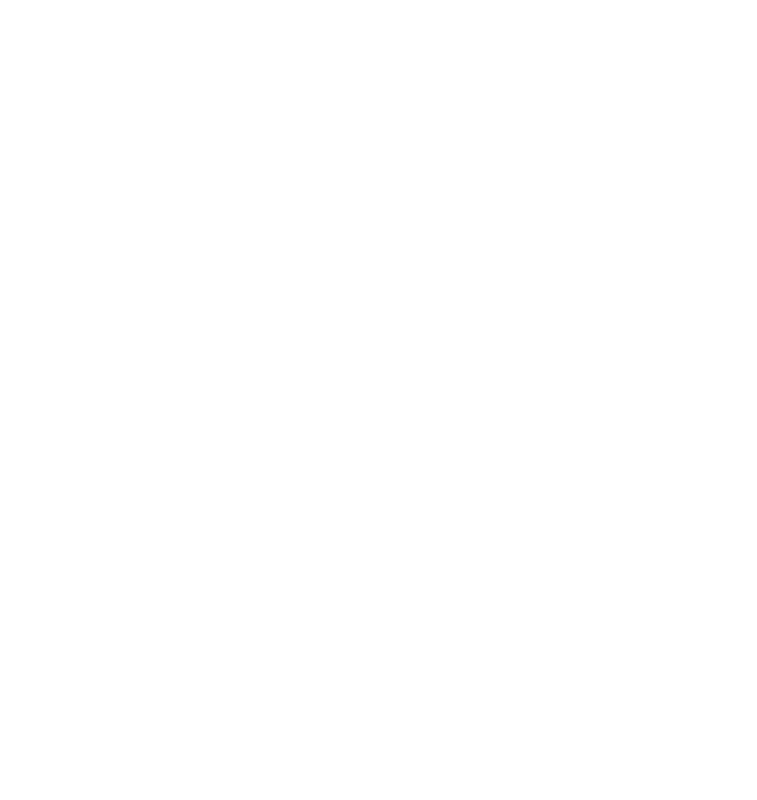
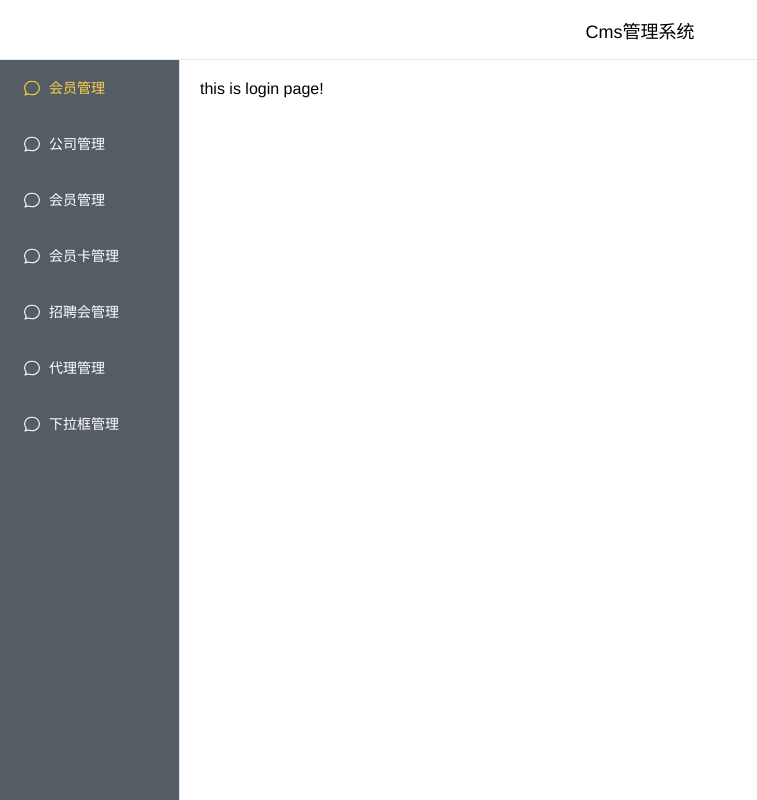
Before and after one commit to bo-ddd/graduate-cms, a Vue app: page /login in a window 1280 px wide. Before the commit this address had no page. Shown: the whole page, without its empty margins (0-757 px from the left). Built offline with nearby package versions, Linux system fonts and the light colour scheme.

Commit message:
add login

```diff
--- a/components.d.ts
+++ b/components.d.ts
@@ -14,8 +14,6 @@
     ElMain: typeof import('element-plus/es')['ElMain']
     ElMenu: typeof import('element-plus/es')['ElMenu']
     ElMenuItem: typeof import('element-plus/es')['ElMenuItem']
-    ElMenuItemGroup: typeof import('element-plus/es')['ElMenuItemGroup']
-    ElSubMenu: typeof import('element-plus/es')['ElSubMenu']
     RouterLink: typeof import('vue-router')['RouterLink']
     RouterView: typeof import('vue-router')['RouterView']
   }
--- a/src/router/index.ts
+++ b/src/router/index.ts
@@ -1,5 +1,6 @@
 import { createRouter, createWebHistory } from 'vue-router'
 import Layout from '../views/layout/layout.vue'
+import Login from '../views/Login/login.vue'
 
 const router = createRouter({
   history: createWebHistory(import.meta.env.BASE_URL),
@@ -8,16 +9,20 @@
       path: '/',
       name: 'layout',
       component: Layout,
-      children:[
-      {
-        path:'/userAdmin',
-        name:'userAdmin',
-        component:()=> import('@/views/user/UserAdmin.vue')
-      },{
-        path:'/corporateManagement',
-        name:'corporateManagement',
-        component:()=> import('@/views/corporateManagement/CorporateManagement.vue')
-      }
+      children: [
+        {
+          path: '/userAdmin',
+          name: 'userAdmin',
+          component: () => import('@/views/user/UserAdmin.vue')
+        }, {
+          path: '/corporateManagement',
+          name: 'corporateManagement',
+          component: () => import('@/views/corporateManagement/CorporateManagement.vue')
+        }, {
+          path: '/login',
+          name: 'Login',
+          component: Login,
+        }
       ]
     },
   ]
--- /dev/null
+++ b/src/views/Login/Login.vue
@@ -0,0 +1,13 @@
+<template>
+    <div>
+        this is login page!
+    </div>
+</template>
+
+<script setup lang="ts">
+
+</script>
+
+<style scoped>
+
+</style>
```
